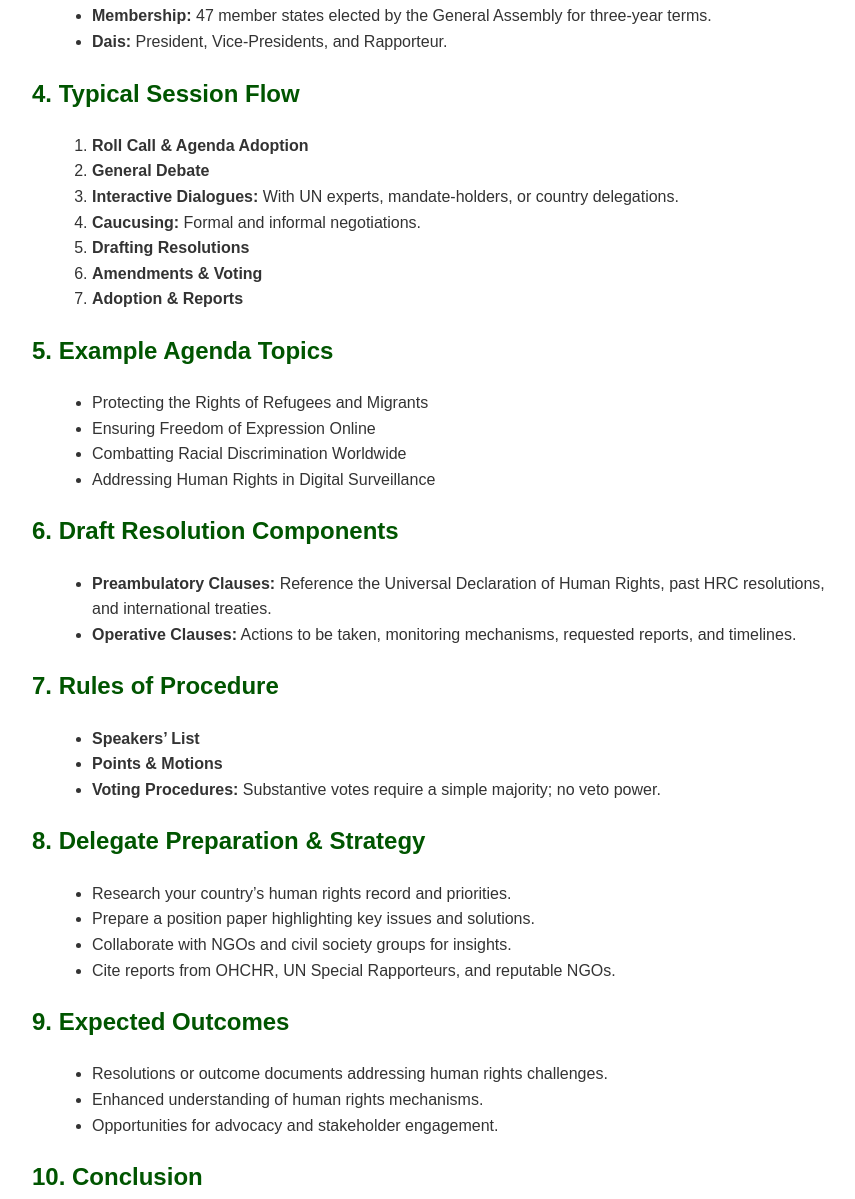
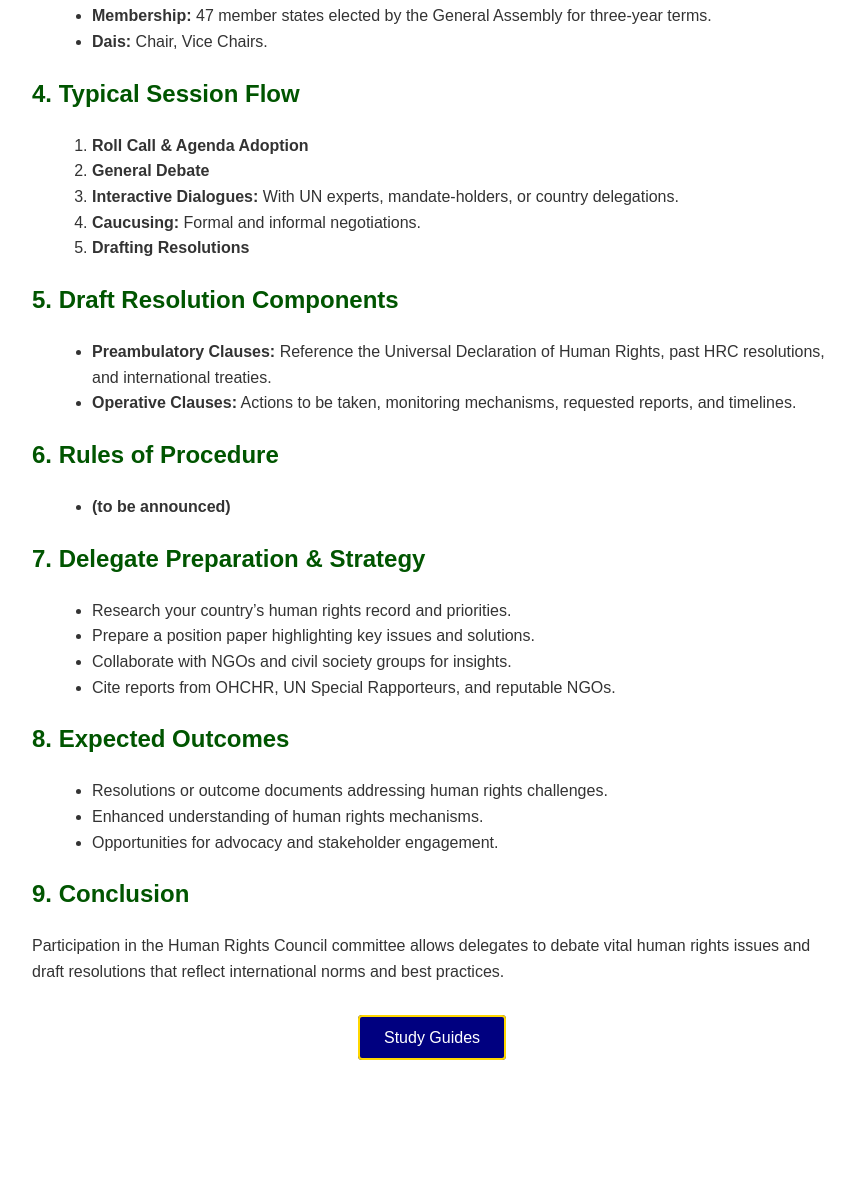
Before and after one commit to PyleaMUN/hrc2026, a plain HTML site: page index.html in a window 1280 px wide. Shown: the part 606-1805 px from the top of the page, without its empty margins (208-1063 px from the left). After the commit the page ends 1696 px from the top, so only its background shows below. Drawn offline with Linux system fonts and the light colour scheme.

Commit message:
Update index.html

```diff
--- a/index.html
+++ b/index.html
@@ -88,7 +88,7 @@
     <h2>3. Committee Structure</h2>
     <ul>
       <li><strong>Membership:</strong> 47 member states elected by the General Assembly for three-year terms.</li>
-      <li><strong>Dais:</strong> President, Vice-Presidents, and Rapporteur.</li>
+      <li><strong>Dais:</strong> Chair, Vice Chairs.</li>
     </ul>
 
     <h2>4. Typical Session Flow</h2>
@@ -98,32 +98,20 @@
       <li><strong>Interactive Dialogues:</strong> With UN experts, mandate-holders, or country delegations.</li>
       <li><strong>Caucusing:</strong> Formal and informal negotiations.</li>
       <li><strong>Drafting Resolutions</strong></li>
-      <li><strong>Amendments &amp; Voting</strong></li>
-      <li><strong>Adoption &amp; Reports</strong></li>
     </ol>
 
-    <h2>5. Example Agenda Topics</h2>
-    <ul>
-      <li>Protecting the Rights of Refugees and Migrants</li>
-      <li>Ensuring Freedom of Expression Online</li>
-      <li>Combatting Racial Discrimination Worldwide</li>
-      <li>Addressing Human Rights in Digital Surveillance</li>
-    </ul>
-
-    <h2>6. Draft Resolution Components</h2>
+    <h2>5. Draft Resolution Components</h2>
     <ul>
       <li><strong>Preambulatory Clauses:</strong> Reference the Universal Declaration of Human Rights, past HRC resolutions, and international treaties.</li>
       <li><strong>Operative Clauses:</strong> Actions to be taken, monitoring mechanisms, requested reports, and timelines.</li>
     </ul>
 
-    <h2>7. Rules of Procedure</h2>
+    <h2>6. Rules of Procedure</h2>
     <ul>
-      <li><strong>Speakers’ List</strong></li>
-      <li><strong>Points &amp; Motions</strong></li>
-      <li><strong>Voting Procedures:</strong> Substantive votes require a simple majority; no veto power.</li>
+      <li><strong>(to be announced)</strong></li>
     </ul>
 
-    <h2>8. Delegate Preparation &amp; Strategy</h2>
+    <h2>7. Delegate Preparation &amp; Strategy</h2>
     <ul>
       <li>Research your country’s human rights record and priorities.</li>
       <li>Prepare a position paper highlighting key issues and solutions.</li>
@@ -131,14 +119,14 @@
       <li>Cite reports from OHCHR, UN Special Rapporteurs, and reputable NGOs.</li>
     </ul>
 
-    <h2>9. Expected Outcomes</h2>
+    <h2>8. Expected Outcomes</h2>
     <ul>
       <li>Resolutions or outcome documents addressing human rights challenges.</li>
       <li>Enhanced understanding of human rights mechanisms.</li>
       <li>Opportunities for advocacy and stakeholder engagement.</li>
     </ul>
 
-    <h2>10. Conclusion</h2>
+    <h2>9. Conclusion</h2>
     <p>Participation in the Human Rights Council committee allows delegates to debate vital human rights issues and draft resolutions that reflect international norms and best practices.</p>
 
     <div class="button-container">
```
